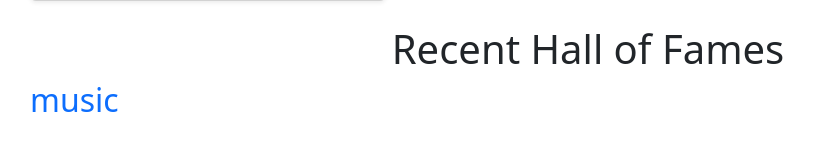
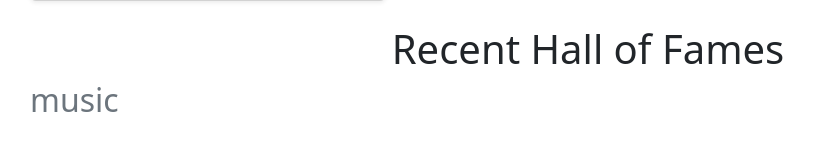
Before and after one commit to RiyaSharma82308/hall-of-fame, a Django app: page / in a window 1280 px wide. Shown: the part 1573-1715 px from the top of the page, without its empty margins (52-866 px from the left). Run offline with Django 4.2, Linux system fonts and the light colour scheme; data comes from the database, SQL or seed files in the repository; both versions use the stored data as it was after the commit; some libraries are stand-ins or nearby versions.

Commit message:
minor  changes in frontend

```diff
--- a/halls/templates/halls/create_hall.html
+++ b/halls/templates/halls/create_hall.html
@@ -1,6 +1,7 @@
 {% extends 'halls/base.html' %}
 {% block content %}
 <div class="container">
+    <br>
     <h2>Create Hall Of Fame</h2>
     <form method="post">
         {% csrf_token %}
@@ -12,6 +13,7 @@
             {% render_field field class="form-control" %}
         </div>
         {% endfor %}
+        <br>
         <button type="submit" class="btn btn-primary" >Create</button>
     </form>
 </div>
--- a/halls/templates/halls/dashboard.html
+++ b/halls/templates/halls/dashboard.html
@@ -3,11 +3,11 @@
 <div class="container">
     <div class="text-center">
         <h1>{{ user.username }}'s Hall of Fames</h1>
-        <a href="{% url 'create_hall' %}" class="btn btn-primary">Create New Hall of Fame</a>
+        <a href="{% url 'create_hall' %}" class="btn btn-primary ">Create New Hall of Fame</a>
     </div>
     {% for hall in halls %}
 
-    <h2><a href="{% url 'detail_hall' hall.id %}">{{ hall.title }}</a></h2>
+    <h2><a href="{% url 'detail_hall' hall.id %} "class="text-decoration-none text-secondary">{{ hall.title }}</a></h2>
     <a href="{% url 'delete_hall' hall.id %}" class="btn btn-danger">Delete</a>
     <a href="{% url 'update_hall' hall.id %}" class="btn btn-primary">Update </a>
     <a href="{% url 'add_video' hall.id %}" class="btn btn-primary">Add Video</a>
--- a/halls/templates/halls/home.html
+++ b/halls/templates/halls/home.html
@@ -15,7 +15,7 @@
 <div class="container">
     <h1 class="text-center">Popular Hall of Fames</h1>
     {% for hall in popular_halls %}
-    <h2><a href="{% url 'detail_hall' hall.id %}" class="text-decoration-none" >{{ hall.title }}</a></h2>
+    <h2><a href="{% url 'detail_hall' hall.id %}" class="text-decoration-none text-secondary" >{{ hall.title }}</a></h2>
     <div class="row">
         {% for video in hall.video_set.all %}
         <div class="col-md-4 mt-3">
@@ -36,7 +36,7 @@
 
     <h1 class="text-center">Recent Hall of Fames</h1>
     {% for hall in recent_halls %}
-    <h2><a href="{% url 'detail_hall' hall.id %}" class="text-decoration-none" >{{ hall.title }}</a></h2>
+    <h2><a href="{% url 'detail_hall' hall.id %}" class="text-decoration-none text-secondary" >{{ hall.title }}</a></h2>
     <div class="row">
         {% for video in hall.video_set.all %}
         <div class="col-md-4 mt-3">
```
Also changed, not shown: db.sqlite3.
